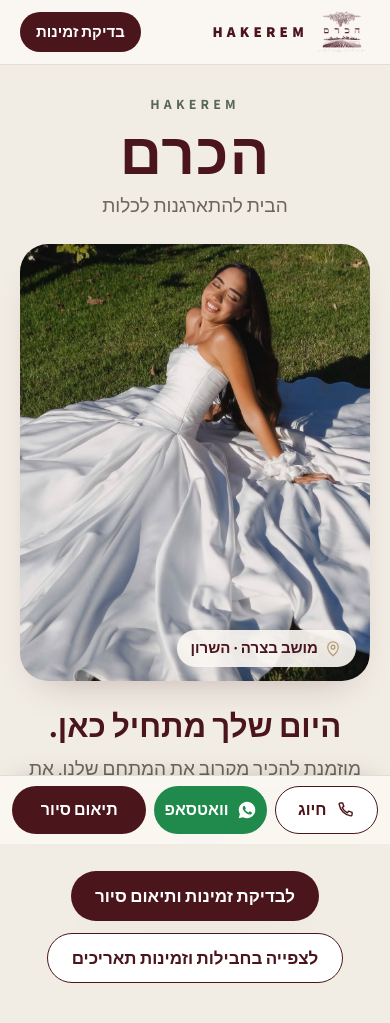
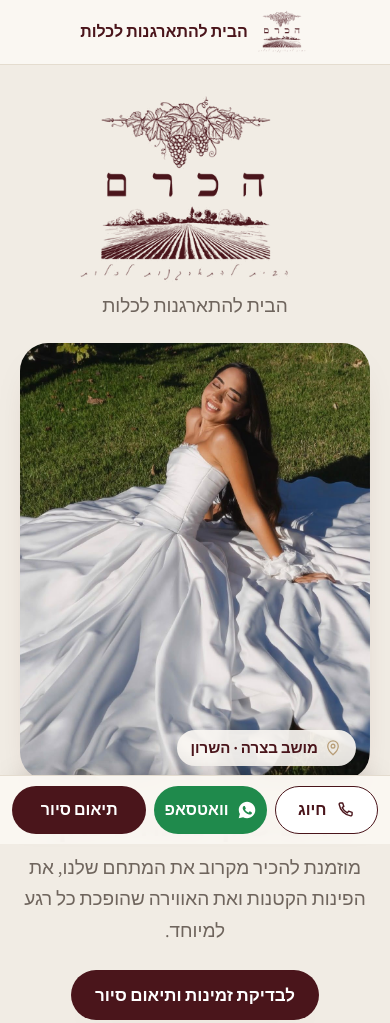
Before and after one commit to shmonnn-droid/-, a plain HTML site: page site/index.html in a window 390 px wide. Shown: the top 1023 px of the page. Drawn offline with Linux system fonts and the light colour scheme.

Commit message:
Landing page: logo replaces the big title; header reads הבית להתארגנות לכלות
The hero now shows the Hakerem logo (as the page's h1, with alt text) instead
of HAKEREM / הכרם text; the header shows the logo with 'הבית להתארגנות לכלות'.
On phones the header button is hidden, since the floating bar already offers
booking.

Co-Authored-By: Claude Opus 5.5 <noreply@anthropic.com>
Claude-Session: https://claude.ai/code/session_01HY83MGHxgqB8sRnRa9AnUe

```diff
--- a/site/index.html
+++ b/site/index.html
@@ -75,16 +75,19 @@
     header.top .wrap { display: flex; align-items: center; justify-content: space-between; height: 64px; }
     .brand { display: flex; align-items: center; gap: 10px; text-decoration: none; }
     .brand img { height: 44px; width: auto; }
-    .brand span { font-weight: 800; letter-spacing: .28em; color: var(--wine); font-size: 15px; }
+    .brand span { font-weight: 700; color: var(--wine); font-size: 16px; white-space: nowrap; }
     nav.links { display: none; gap: 22px; font-weight: 600; font-size: 16px; }
     nav.links a { text-decoration: none; color: var(--ink); }
     nav.links a:hover { color: var(--wine); }
     .top-cta { min-height: 40px; padding: 0 16px; font-size: 15px; }
+    @media (max-width: 759px) { .top-cta { display: none; } header.top .wrap { justify-content: center; } }
 
     /* Hero: a soft framed card, like the design reference */
     .hero { background: var(--stone); padding: 28px 0 44px; text-align: center; }
     .hero .brandline { color: var(--olive); letter-spacing: .3em; font-weight: 700; font-size: 14px; }
     .hero h1 { font-size: clamp(52px, 15vw, 84px); font-weight: 800; margin: 2px 0 0; letter-spacing: .02em; }
+    .hero h1.logo-title { margin: 0; line-height: 0; }
+    .hero h1.logo-title img { width: min(230px, 62vw); height: auto; margin: 0 auto; }
     .hero .tagline { color: var(--muted); font-size: clamp(19px, 4.8vw, 24px); margin: 2px 0 22px; }
     .hero .frame { position: relative; border-radius: 28px; overflow: hidden; box-shadow: var(--shadow); aspect-ratio: 4 / 5; max-height: 72vh; margin: 0 auto; max-width: 560px; }
     .hero .frame img { width: 100%; height: 100%; object-fit: cover; object-position: center 20%; }
@@ -310,6 +313,7 @@
       .hero .frame { grid-column: 2; grid-row: 1 / -1; width: 100%; max-height: none; }
       .hero .brandline { grid-column: 1; grid-row: 2; }
       .hero h1 { grid-column: 1; grid-row: 3; }
+      .hero h1.logo-title img { margin: 0; width: 260px; }
       .hero .tagline { grid-column: 1; grid-row: 4; }
       .hero .lead { grid-column: 1; grid-row: 5; margin-top: 18px; }
       .hero .sub { grid-column: 1; grid-row: 6; margin-right: 0; }
@@ -324,7 +328,7 @@
     <div class="wrap">
       <a class="brand" href="#top" aria-label="הכרם – לראש הדף">
         <img src="assets/logo.png" alt="הכרם" width="52" height="44" />
-        <span>HAKEREM</span>
+        <span>הבית להתארגנות לכלות</span>
       </a>
       <nav class="links" aria-label="ניווט ראשי">
         <a href="#included">מה כלול</a>
@@ -342,8 +346,7 @@
     <!-- Hero -->
     <section class="hero">
       <div class="wrap">
-        <div class="brandline">HAKEREM</div>
-        <h1>הכרם</h1>
+        <h1 class="logo-title"><img src="assets/logo.png" alt="הכרם – הבית להתארגנות לכלות" width="312" height="264" /></h1>
         <p class="tagline">הבית להתארגנות לכלות</p>
         <div class="frame">
           <img src="assets/gallery/venue-lawn-bride.jpg" alt="כלה מחייכת על הדשא בשמש" fetchpriority="high" />
```
